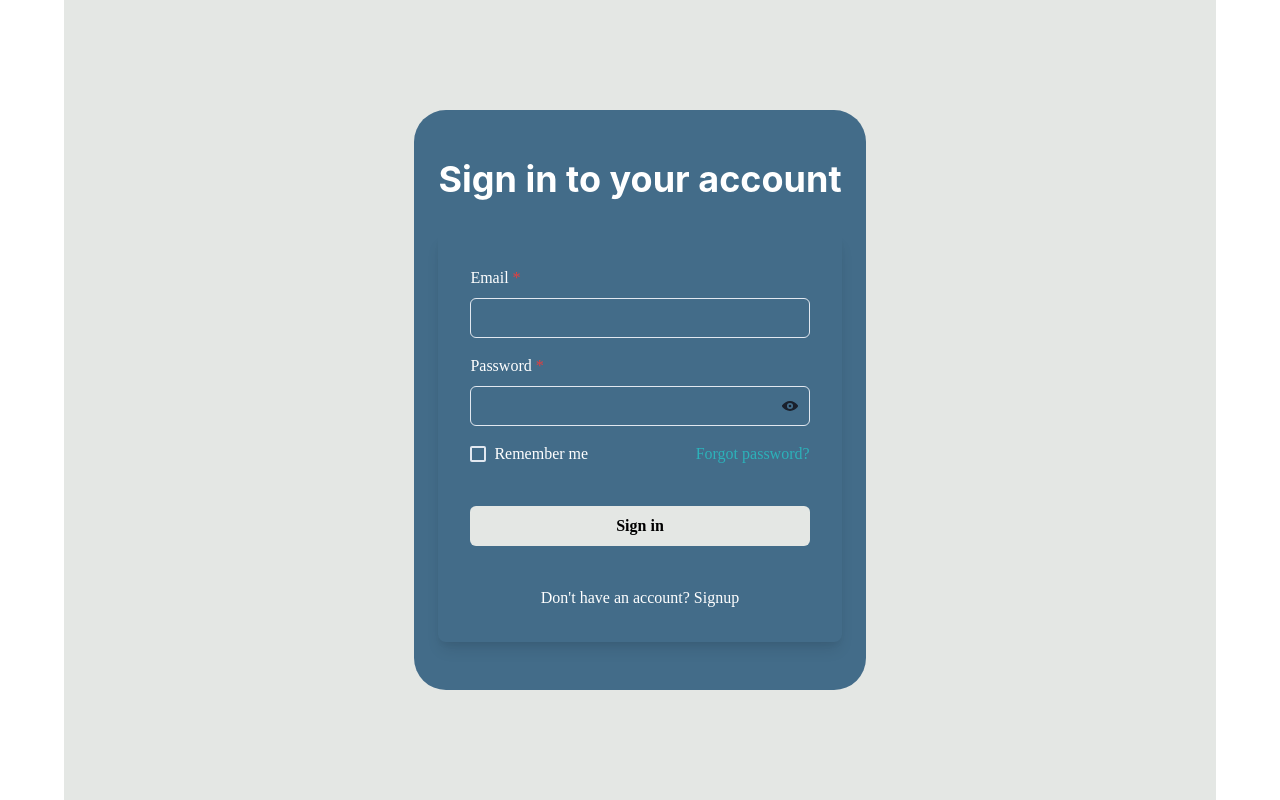
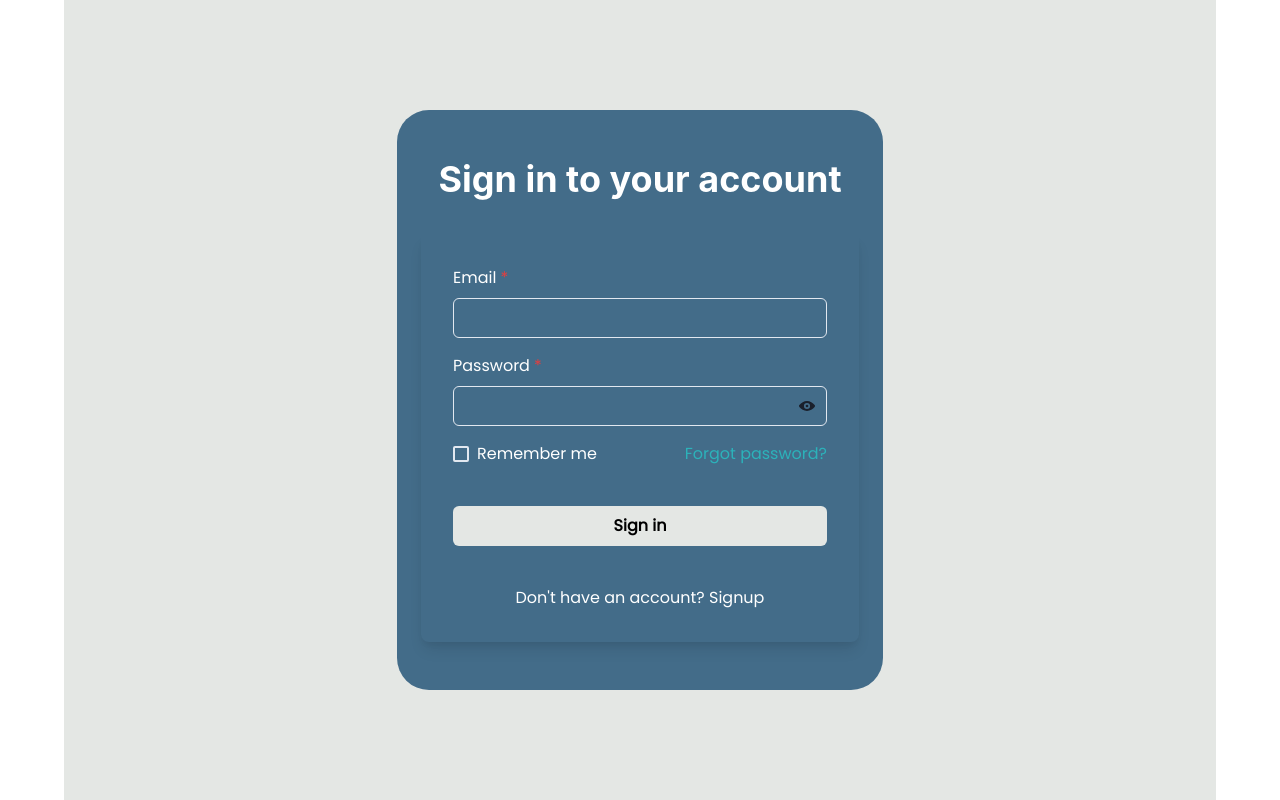
Before and after one commit to nmewada01/Work-Todo, a React (Create React App) app: page /login in a window 1280 px wide. Built offline with nearby package versions, Linux system fonts and the light colour scheme.

Commit message:
set the new UI

```diff
--- a/public/index.html
+++ b/public/index.html
@@ -6,6 +6,10 @@
       rel="icon"
       href="https://img.icons8.com/fluency/2x/microsoft-todo-2019.png"
     />
+    <link
+    href="https://fonts.googleapis.com/css2?family=Poppins&display=swap"
+    rel="stylesheet"
+  />
     <meta name="viewport" content="width=device-width, initial-scale=1" />
     <meta name="theme-color" content="#000000" />
     <meta
--- a/src/App.css
+++ b/src/App.css
@@ -1,3 +1,7 @@
+* {
+  font-family: "Poppins", sans-serif;
+}
+
 .App {
   text-align: center;
 }
--- a/src/Components/TaskCard.jsx
+++ b/src/Components/TaskCard.jsx
@@ -46,6 +46,7 @@ const TaskCard = ({ id, title, description, tags, subTasks, colorScheme }) => {
       boxShadow="0px 10px 15px -3px rgba(0,0,0,0.1)"
       margin="0.5rem auto 1rem"
       padding="10px"
+      borderTop={"1px solid grey"}
     >
       <Flex justifyContent="space-between">
         <Text>{title}</Text>
--- a/src/Pages/Homepage.jsx
+++ b/src/Pages/Homepage.jsx
@@ -38,7 +38,7 @@ const Homepage = () => {
   }, [dispatch, tasks.length]);
 
   return (
-    <Box width="100%" paddingTop="1rem" bg={"#436c89"}>
+    <Box width="100%" paddingTop="1rem" bg={"#4e4b58"}>
       <Flex justifyContent="space-around">
         {/* Todo */}
         <Box
```
